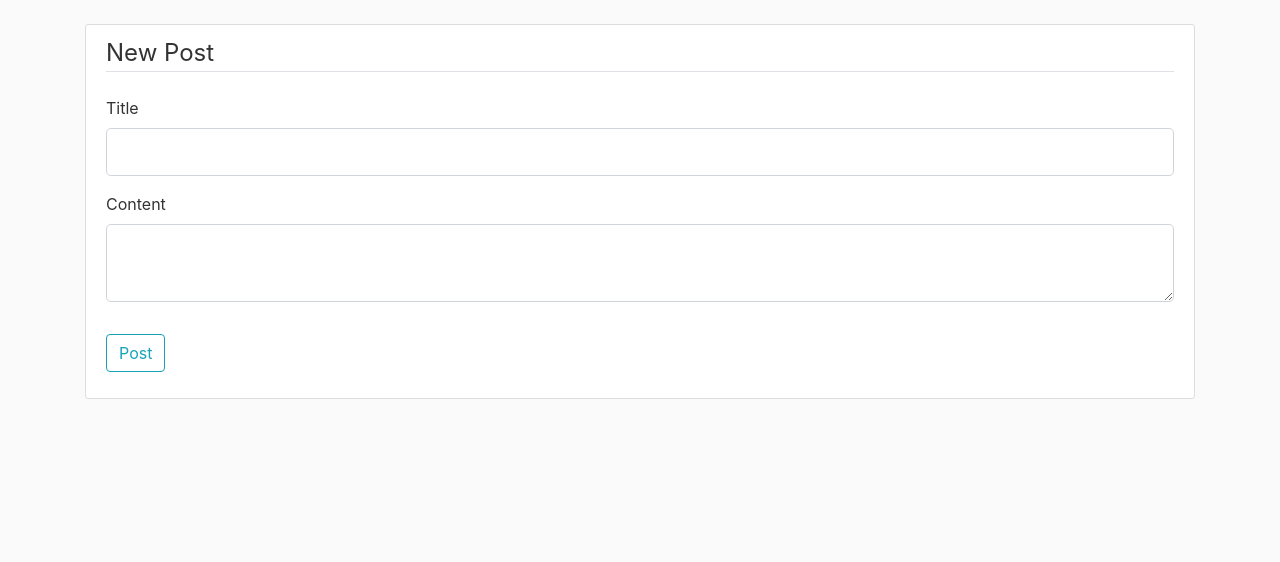
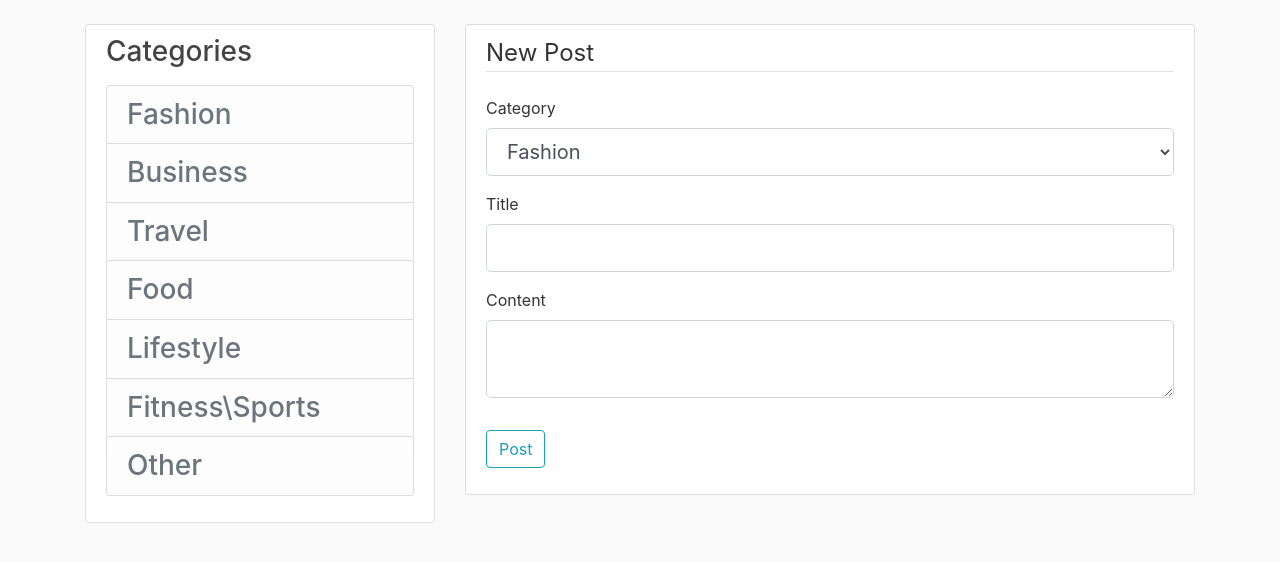
Before and after one commit to samjay11/bloggers, a Flask app: page /post/new in a window 1280 px wide. Shown: the part 56-618 px from the top of the page. Run offline with Flask 2, Linux system fonts and the light colour scheme; a user stored in the database is signed in; some libraries are stand-ins or nearby versions.

Commit message:
added blog categories

```diff
--- a/blog/forms.py
+++ b/blog/forms.py
@@ -1,6 +1,6 @@
 import phonenumbers
 from flask_wtf import FlaskForm
-from wtforms import StringField, PasswordField, SubmitField, BooleanField, TextAreaField
+from wtforms import StringField, PasswordField, SubmitField, BooleanField, TextAreaField, SelectField
 from flask_wtf.file import FileField, FileAllowed
 from wtforms.validators import DataRequired, Length, Email, EqualTo, ValidationError
 from blog.models import User
@@ -79,6 +79,9 @@ class UpdateAccountForm(FlaskForm):
 class PostForm(FlaskForm):
     title = StringField('Title', validators=[DataRequired()])
     content = TextAreaField('Content', validators=[DataRequired()])
+    category = SelectField('Category', choices=[('1', 'Fashion'), ('2', 'Business'), ('3', 'Travel'),
+                                                ('4', 'Food'), ('5', 'Lifestyle'), ('6', 'Fitness\Sports'),
+                                                ('7', 'Other')], validators=[DataRequired()])
     submit = SubmitField('Post')
 
 
--- a/blog/models.py
+++ b/blog/models.py
@@ -37,10 +37,11 @@ class User(db.Model, UserMixin):
 
 class Post(db.Model):
     id = db.Column(db.Integer, primary_key=True)
+    category = db.Column(db.Integer, nullable=False)
     title = db.Column(db.String(100), nullable=False)
     date_posted = db.Column(db.DateTime, nullable=False, default=datetime.utcnow)
     content = db.Column(db.Text, nullable=False)
     user_id = db.Column(db.Integer, db.ForeignKey('user.id'), nullable=False)
 
     def __repr__(self):
-        return f"User('{self.title}','{self.date_posted}')"
+        return f"User('{self.title}','{self.date_posted}','{self.category}' )"
--- a/blog/routes.py
+++ b/blog/routes.py
@@ -100,7 +100,7 @@ def account():
 def new_post():
     form = PostForm()
     if form.validate_on_submit():
-        post = Post(title=form.title.data, content=form.content.data, author=current_user)
+        post = Post(category=form.category.data, title=form.title.data, content=form.content.data, author=current_user)
         db.session.add(post)
         db.session.commit()
         flash(f'Posted!', 'success')
@@ -191,3 +191,10 @@ def reset_token(token):
         flash(f'Your password has been updated!', 'success')
         return redirect(url_for('login'))
     return render_template('reset_token.html', title='Reset Password', form=form)
+
+
+@app.route("/<int:category_val>", methods=['GET', 'POST'])
+def category(category_val):
+    page = request.args.get('page', 1, type=int)
+    posts = Post.query.order_by(Post.date_posted.desc()).filter_by(category=category_val).paginate(page=page, per_page=3)
+    return render_template('home.html', posts=posts)
--- a/blog/templates/create_post.html
+++ b/blog/templates/create_post.html
@@ -5,6 +5,19 @@
            {{ form.hidden_tag() }}
             <fieldset class="form-group">
                 <legend class="border-bottom mb-4">{{legend}}</legend>
+                 <div class="form-group">
+                    {{form.category.label(class="form-control-label")}}
+                     {% if form.category.errors %}
+                       {{form.category(class="form-control form-control-lg is-invalid")}}
+                        <div class="invalid-feedback">
+                            {% for error in form.category.errors %}
+                                <span>{{error}}</span>
+                            {% endfor %}
+                        </div>
+                    {% else %}
+                    {{form.category(class="form-control form-control-lg")}}
+                    {% endif %}
+                </div>
                  <div class="form-group">
                     {{form.title.label(class="form-control-label")}}
                      {% if form.title.errors %}
--- a/blog/templates/layout.html
+++ b/blog/templates/layout.html
@@ -46,19 +46,26 @@
 </header>
     <main role="main" class="container">
   <div class="row">
-    <div class="col-md-12">
-      {% block content %}{% endblock %}
-    </div>
-   <!-- <div class="col-md-4">
+       <div class="col-md-4">
      <div class="content-section">
-        <h3>Our Sidebar</h3>
+        <h3>Categories</h3>
         <p class='text-muted'>
           <ul class="list-group">
-            <li class="list-group-item list-group-item-light">Latest Posts</li>
+            <li class="list-group-item list-group-item-light"><a class="text-muted h3" href="{{url_for('category', category_val=1)}}">Fashion</a></li>
+            <li class="list-group-item list-group-item-light"><a class="text-muted h3" href="{{url_for('category', category_val=2)}}">Business</a></li>
+            <li class="list-group-item list-group-item-light"><a class="text-muted h3" href="{{url_for('category', category_val=3)}}">Travel</a></li>
+            <li class="list-group-item list-group-item-light"><a class="text-muted h3" href="{{url_for('category', category_val=4)}}">Food</a></li>
+            <li class="list-group-item list-group-item-light"><a class="text-muted h3" href="{{url_for('category', category_val=5)}}">Lifestyle</a></li>
+            <li class="list-group-item list-group-item-light"><a class="text-muted h3" href="{{url_for('category', category_val=6)}}">Fitness\Sports</a></li>
+            <li class="list-group-item list-group-item-light"><a class="text-muted h3" href="{{url_for('category', category_val=7)}}">Other</a></li>
           </ul>
         </p>
       </div>
-    </div> -->
+    </div>
+    <div class="col-md-8">
+      {% block content %}{% endblock %}
+    </div>
+
   </div>
 </main>
 
```
Also changed, not shown: blog/site.db.
